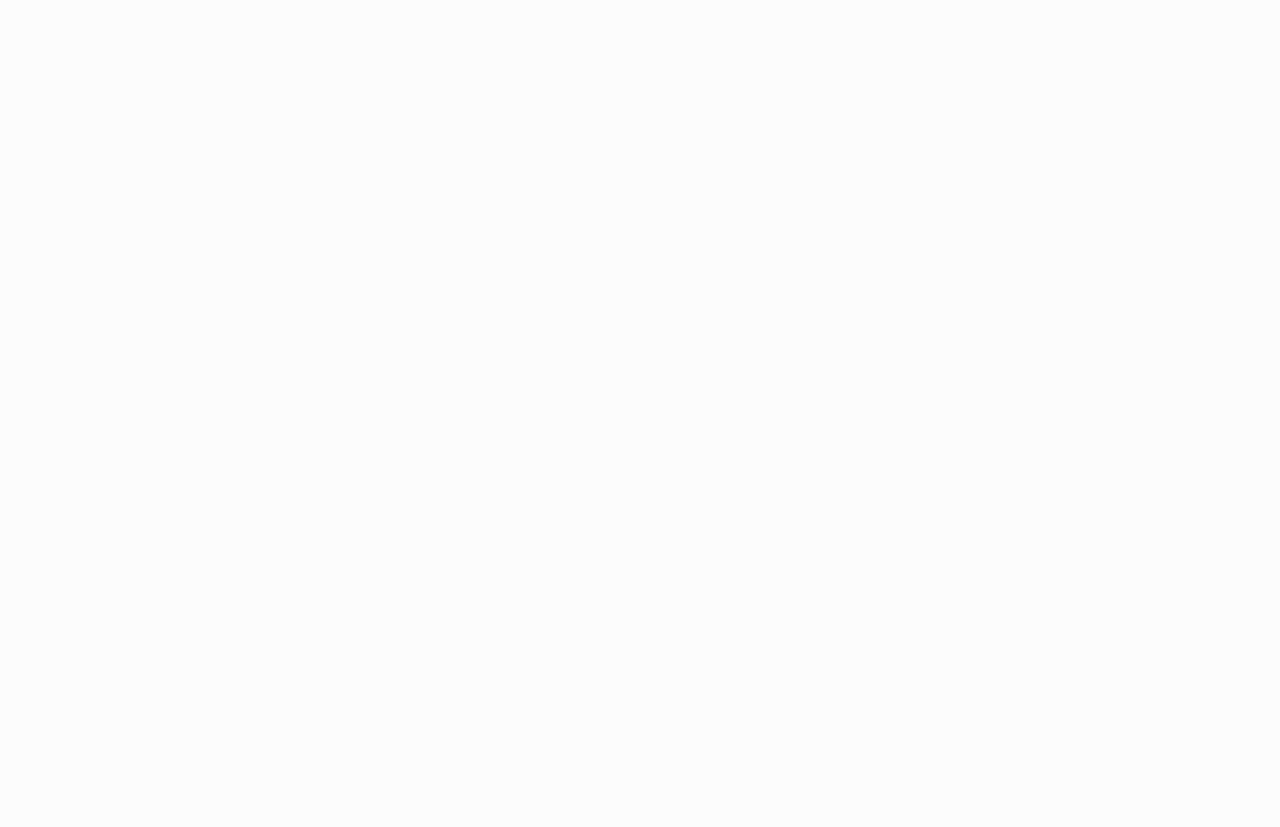
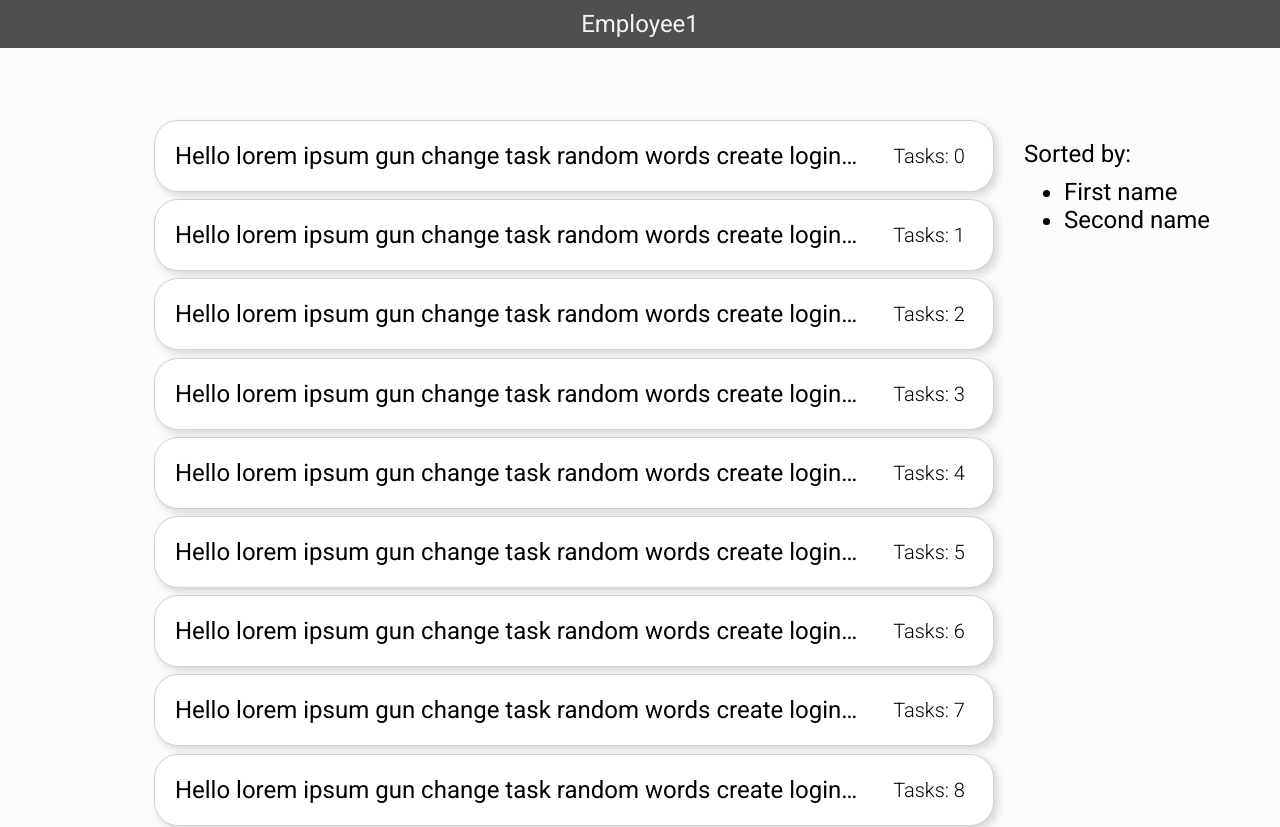
Before and after one commit to klaimyt/task-manager, a React (Create React App) app in the folder frontend/: page / in a window 1280 px wide. Shown: the top 827 px of the page. Before the commit the page ends 800 px from the top, so only its background shows below. Built offline with nearby package versions, Linux system fonts and the light colour scheme.

Commit message:
Create dashboard page, cell, content component and Navbar.

```diff
--- a/frontend/public/index.html
+++ b/frontend/public/index.html
@@ -5,6 +5,8 @@
     <link rel="icon" href="%PUBLIC_URL%/favicon.ico" />
     <meta name="viewport" content="width=device-width, initial-scale=1" />
     <meta name="theme-color" content="#000000" />
+    <link rel="preconnect" href="https://fonts.gstatic.com">
+    <link href="https://fonts.googleapis.com/css2?family=Roboto:wght@100;300;400&display=swap" rel="stylesheet">
     <meta
       name="description"
       content="Web site created using create-react-app"
--- a/frontend/src/App.css
+++ b/frontend/src/App.css
@@ -1,5 +1,3 @@
-@import url('https://fonts.googleapis.com/css2?family=Roboto&display=swap');
-
 * {
   margin: 0;
   padding: 0;
--- /dev/null
+++ b/frontend/src/components/Cell.js
@@ -0,0 +1,14 @@
+import React from "react";
+import classes from "./Cell.module.css";
+
+const Cell = ({ children }) => {
+  return (
+    <li>
+      <div className={classes.cell}>
+        {children}
+      </div>
+    </li>
+  );
+};
+
+export default Cell;
--- /dev/null
+++ b/frontend/src/components/Cell.module.css
@@ -0,0 +1,28 @@
+.cell {
+  display: flex;
+  justify-content: space-between;
+  align-items: center;
+  background: #fff;
+  margin-bottom: 0.3rem;
+  padding: 0 20px;
+  height: 3rem;
+  border: 1px solid #d1d1d1;
+  box-shadow: 4px 4px 8px rgba(0, 0, 0, 0.15);
+  border-radius: 1rem;
+}
+
+h3 {
+  font-weight: 400;
+  overflow: hidden;
+  text-overflow: ellipsis;
+  display: -webkit-box;
+  -webkit-line-clamp: 1;
+  -webkit-box-orient: vertical;
+  max-width: 90%;
+}
+
+p {
+    font-weight: 300;
+    font-size: 20px;
+    width: 10%;
+}
--- /dev/null
+++ b/frontend/src/components/Content.js
@@ -0,0 +1,12 @@
+import React from 'react'
+import classes from './Content.module.css'
+
+const Content = ({children}) => {
+    return (
+        <div className={classes.content}>
+            {children}
+        </div>
+    )
+}
+
+export default Content
--- /dev/null
+++ b/frontend/src/components/Content.module.css
@@ -0,0 +1,8 @@
+.content {
+    display: flex;
+    margin: 3rem 30px;
+    padding: 0 10px;
+    align-content: flex-start;
+    justify-content: flex-end;
+    flex-direction: row;
+}
--- /dev/null
+++ b/frontend/src/layout/Navbar.js
@@ -0,0 +1,13 @@
+import React from "react";
+
+import classes from "./Navbar.module.css";
+
+const Navbar = () => {
+  return (
+    <div className={classes["nav-bar"]}>
+      <h2 className={classes.h2}>Employee1</h2>
+    </div>
+  );
+};
+
+export default Navbar;
--- /dev/null
+++ b/frontend/src/layout/Navbar.module.css
@@ -0,0 +1,14 @@
+.nav-bar {
+    display: flex;
+    flex-direction: row;
+    align-content: center;
+    justify-content: center;
+    margin: 0 auto;
+    background: #4f4f4f;
+}
+
+.h2 {
+    margin: 10px;
+    color: #f3f3f3;
+    font-weight: 400;
+}
--- a/frontend/src/pages/Dashboard.js
+++ b/frontend/src/pages/Dashboard.js
@@ -1,11 +1,51 @@
-import React from 'react'
+import React from "react";
+import Navbar from "../layout/Navbar";
+import Content from "../components/Content";
+import Cell from "../components/Cell";
 
 const Dashboard = () => {
-    return (
-        <div>
+  const tasks = [];
+  for (let i = 0; i < 50; i++) {
+    tasks.push({
+      text: "Hello lorem ipsum gun change task random words create login register user data task id and again  fdsgewrgergergerhrtjhnrtjhnrthreth",
+      count: i,
+    });
+  }
 
+  return (
+    <>
+      <Navbar />
+      <Content>
+        <ul style={{ listStyle: "none", maxWidth: "70%", flexGrow: "1" }}>
+          {tasks.map((task) => {
+            return (
+              <Cell>
+                <h3>{task.text}</h3>
+                <p>Tasks: {task.count}</p>
+              </Cell>
+            );
+          })}
+          <Cell>
+            <h3>Hello</h3>
+            <p>Tasks: 5</p>
+          </Cell>
+          <Cell>
+            <h3>Goodbye and test random words</h3>
+            <p>Tasks: 10</p>
+          </Cell>
+        </ul>
+        <div style={{ margin: "0 30px" }}>
+          <div>
+            <h3 style={{ margin: "20px 0 10px 0" }}>Sorted by:</h3>
+            <ul style={{ paddingLeft: "40px" }}>
+              <li>First name</li>
+              <li>Second name</li>
+            </ul>
+          </div>
         </div>
-    )
-}
+      </Content>
+    </>
+  );
+};
 
-export default Dashboard
+export default Dashboard;
```
